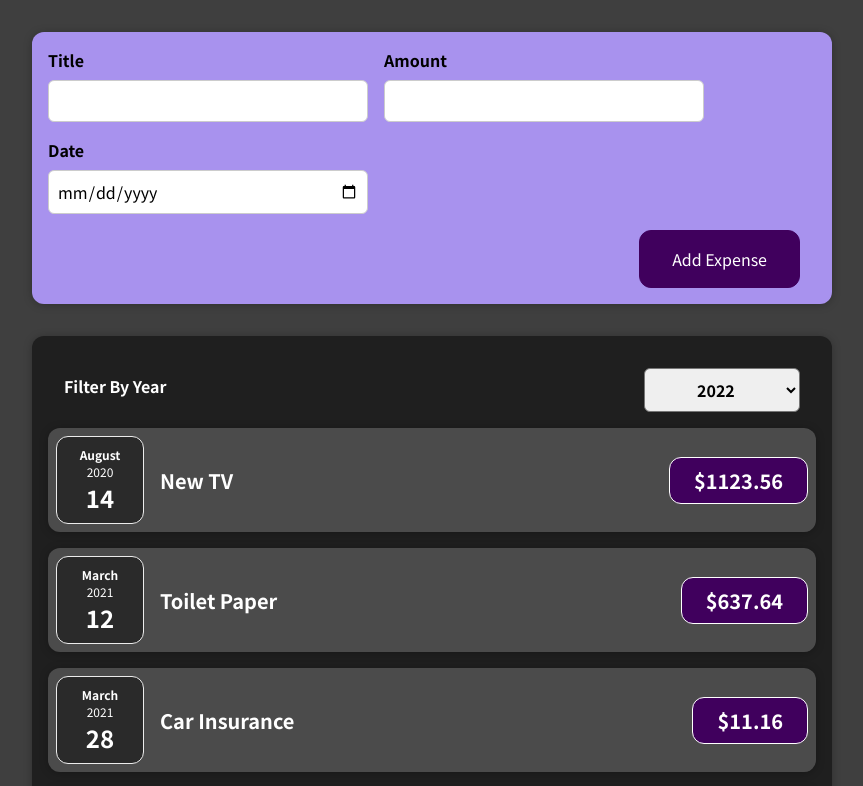
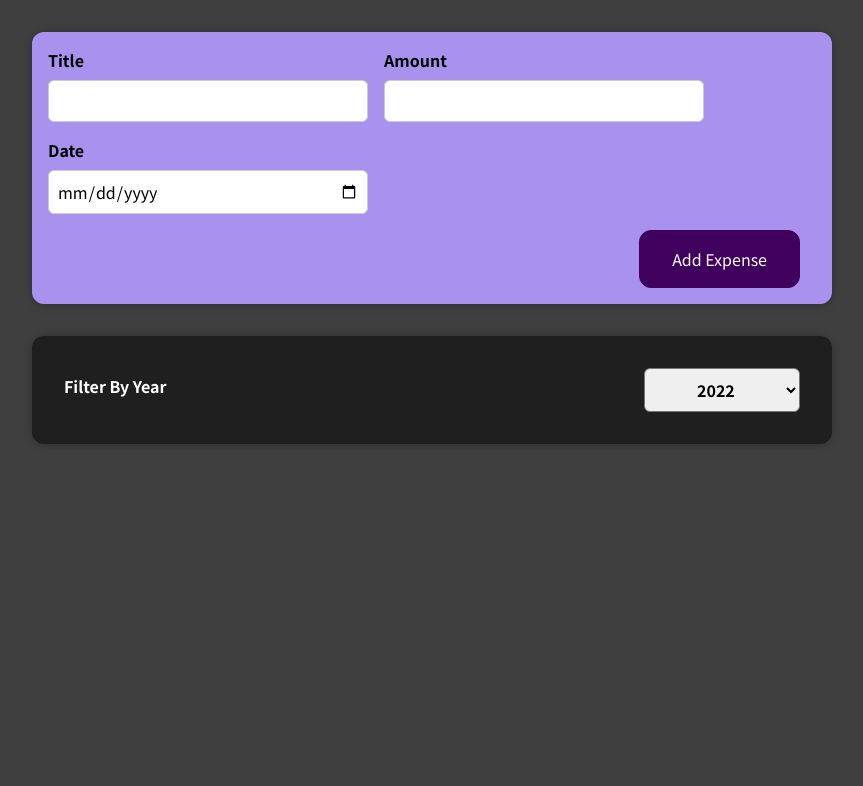
Before and after one commit to santhoshsonu/expenses-app, a React (Create React App) app: page / in a window 1280 px wide. Shown: the top 786 px of the page, without its empty margins (208-1071 px from the left). Built offline with nearby package versions, Linux system fonts and the light colour scheme.

Commit message:
Filter expenses by selected year

```diff
--- a/src/Components/Expenses/Expenses.js
+++ b/src/Components/Expenses/Expenses.js
@@ -14,10 +14,13 @@
         setFilteredYear(year);
     };
 
+    const filteredExpenses = props.items.filter(expense =>
+        expense.date.getFullYear().toString() === filteredYear);
+
     return (
         <Card className='expenses'>
             <ExpensesFilter selectedYear={filteredYear} onFilterChange={filterChangeHandler} />
-            {props.items.map((expense) =>
+            {filteredExpenses.map(expense =>
                 <ExpenseItem key={expense.id} title={expense.title} date={expense.date} amount={expense.amount} />
             )}
         </Card>
```
